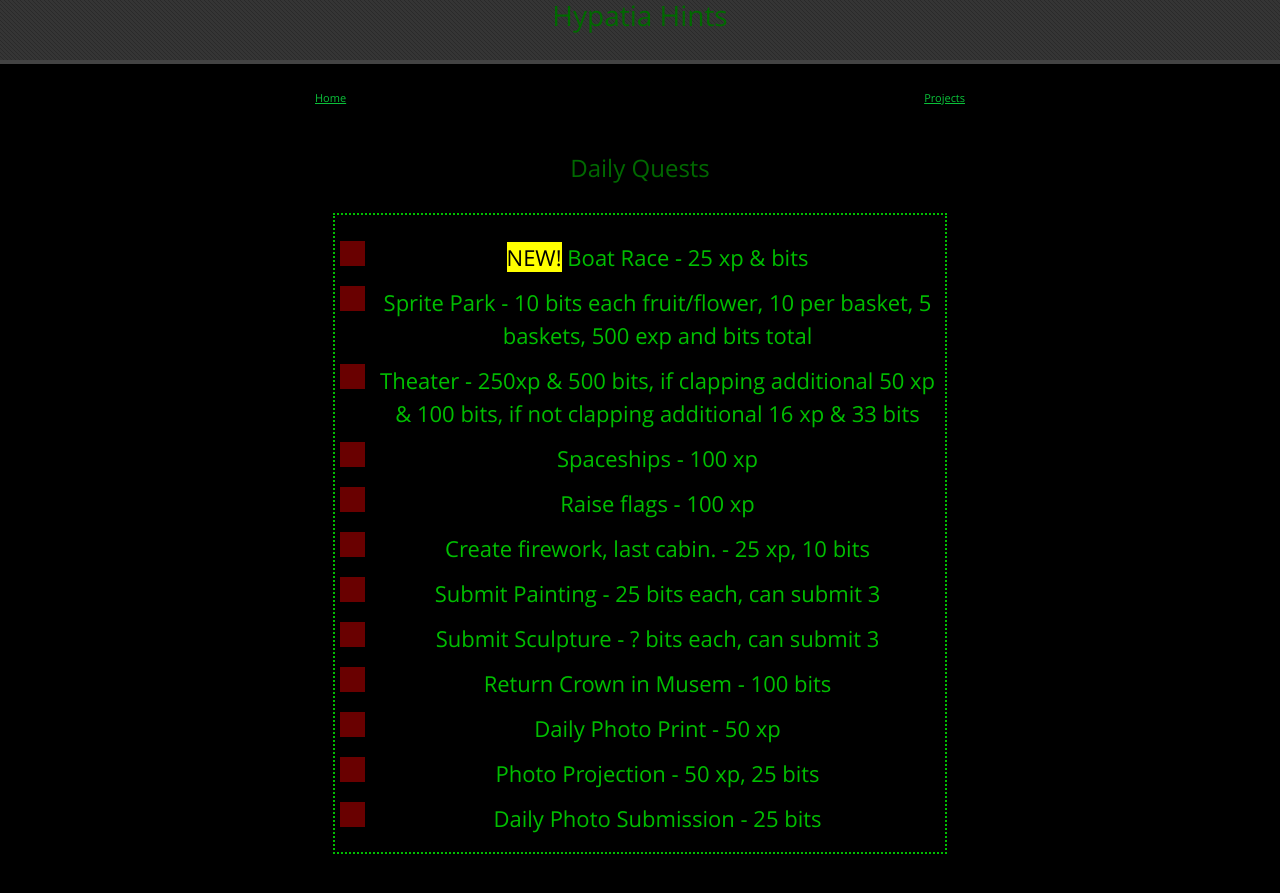
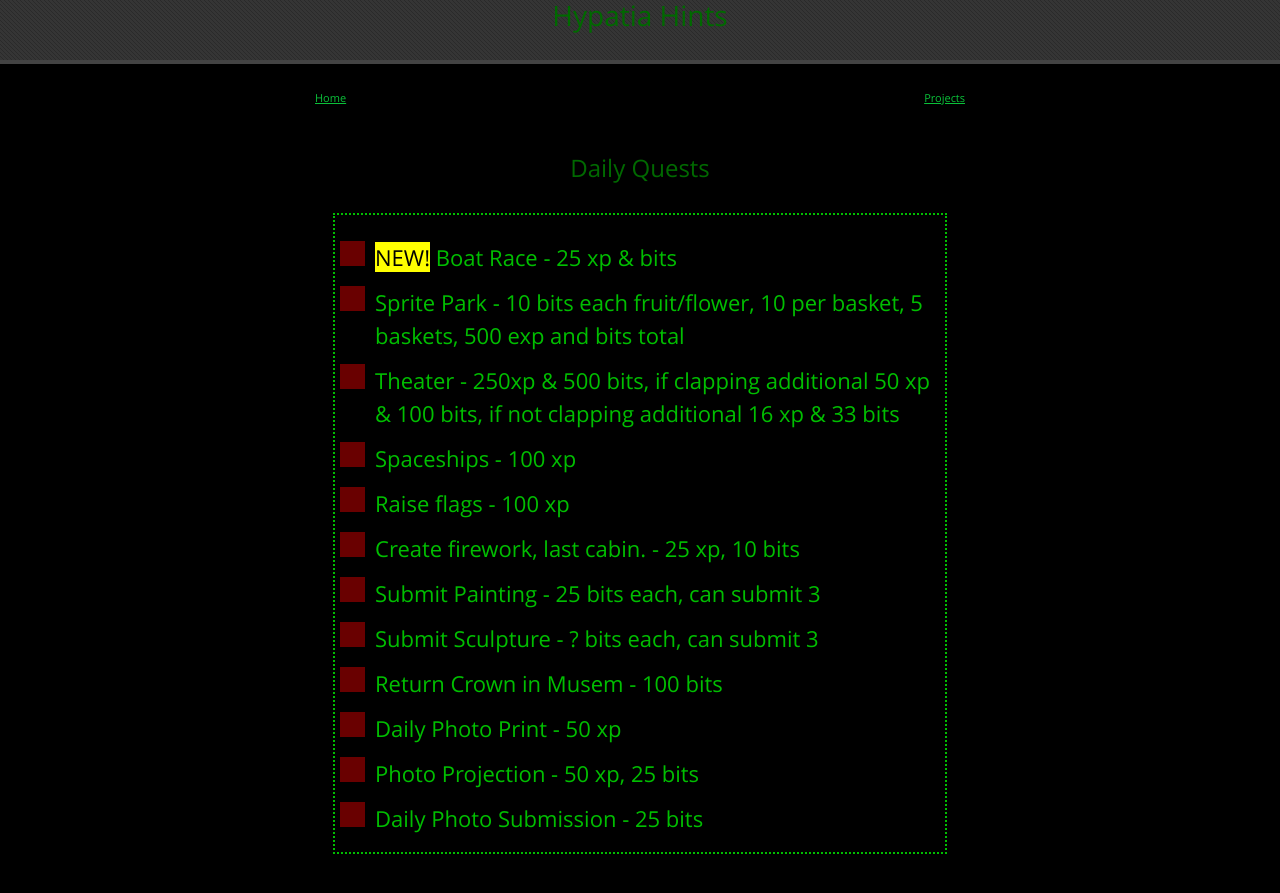
Before and after one commit to LunarTiger/hypatia, a Jekyll site: the page built from index.md, in a window 1280 px wide and 900 px high. Shown: the top 893 px of the window. Built offline with Jekyll 4.4.1, drawn with Linux system fonts in a browser that asks for light colours; our own code applies the rules of GitHub Pages for plain Markdown files.

Commit message:
Update index.md

```diff
--- a/index.md
+++ b/index.md
@@ -1,6 +1,6 @@
 <h2 style ="text-align: center;">Daily Quests</h2>
 <hr style='height:1px; visibility:hidden;' />
-<div style="border-style: dotted;border-width: 2px;padding: 5px;border-color: #00be00;width: 600px;max-width: 100%;margin-left:auto;margin-right:auto;">
+<div style="border-style: dotted;border-width: 2px;padding: 5px;border-color: #00be00;width: 600px;max-width: 100%;margin-left:auto;margin-right:auto;text-align: left;">
 	<hr style="height:0px; visibility:hidden;" />
 	<label class="container"><mark>NEW!</mark> Boat Race - 25 xp &amp; bits
 		<input type="checkbox">
```
